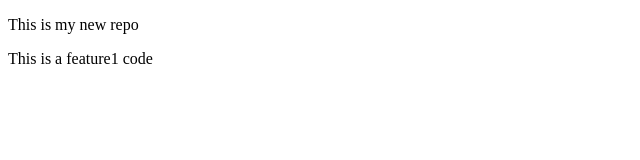
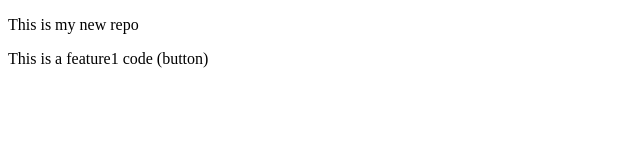
Before and after one commit to Rashi1604/localRepo, a plain HTML site: page index.html in a window 1280 px wide. Shown: the full height of the page, 0-640 px from the left. Drawn offline with Linux system fonts and the light colour scheme.

```diff
--- a/index.html
+++ b/index.html
@@ -7,6 +7,6 @@
 </head>
 <body>
     <p>This is my new repo</p>
-    <p> This is a feature1 code</p>
+    <p> This is a feature1 code (button)</p>
 </body>
 </html>
```
